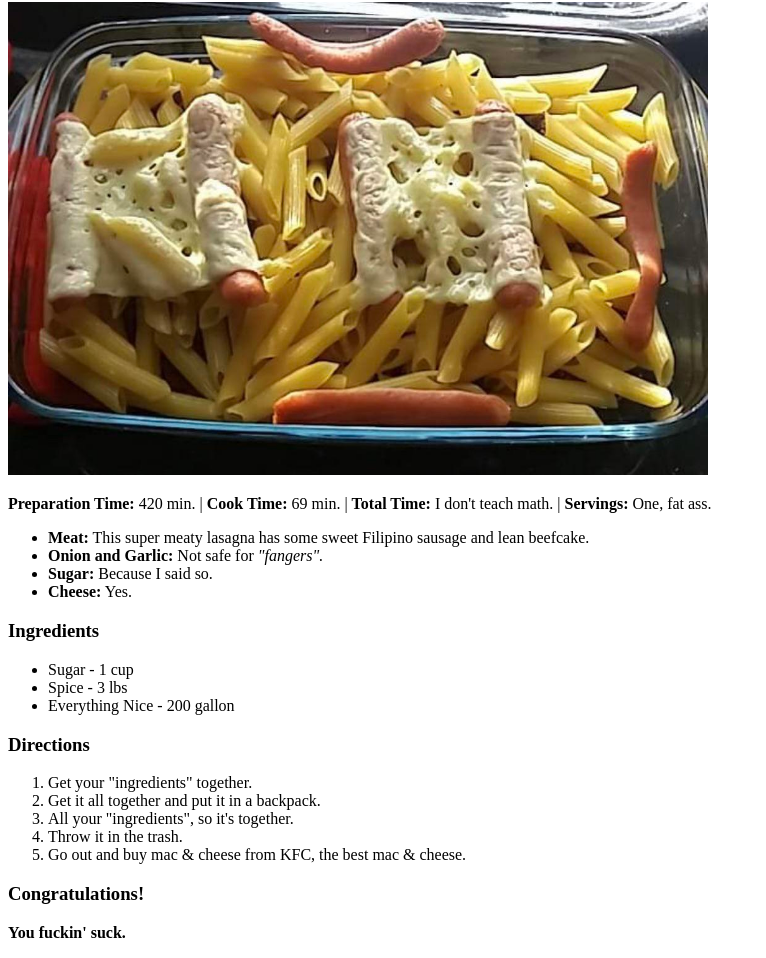
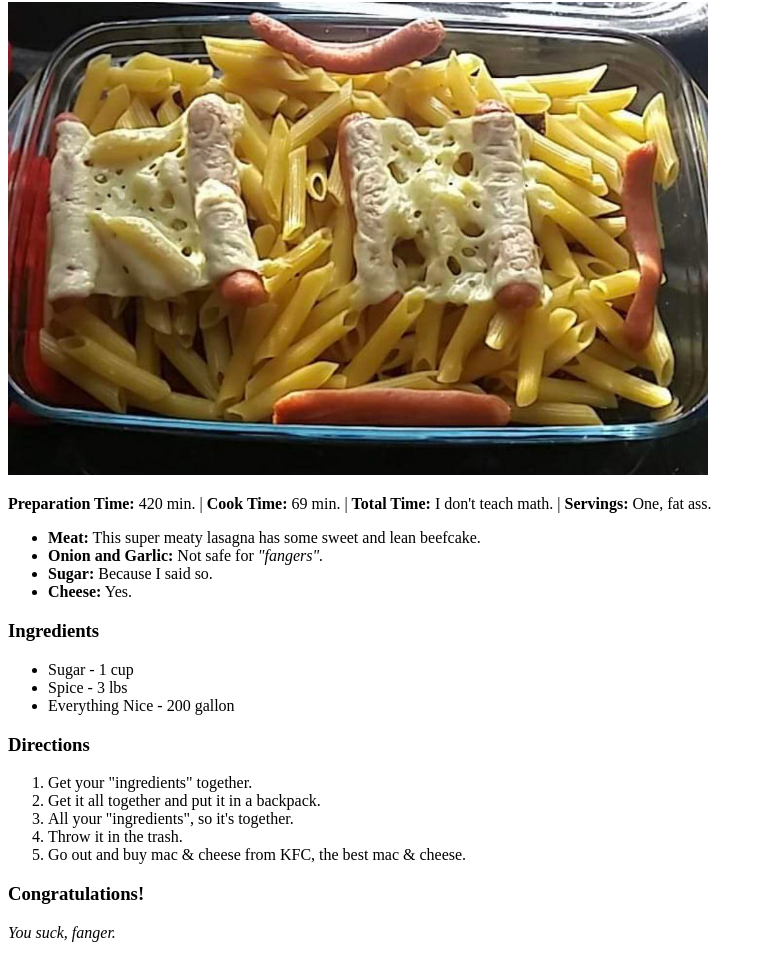
Before and after one commit to silveralcid/odin-recipes, a plain HTML site: page recipes/lasanga.html in a window 1280 px wide. Shown: the part 78-1036 px from the top of the page, without its empty margins (0-766 px from the left). Drawn offline with Linux system fonts and the light colour scheme.

Commit message:
Removed Unnecessary Files and Language
Removed unnecessary information.

```diff
--- a/recipes/lasanga.html
+++ b/recipes/lasanga.html
@@ -16,7 +16,7 @@
     </p>
     <p>
         <ul>
-            <li><b>Meat:</b> This super meaty lasagna has some sweet Filipino sausage and lean beefcake.</li>
+            <li><b>Meat:</b> This super meaty lasagna has some sweet and lean beefcake.</li>
             <li><b>Onion and Garlic:</b> Not safe for <i>"fangers".</i></li>
             <li><b>Sugar:</b> Because I said so.</li>
             <li><b>Cheese:</b> Yes.</li>
@@ -41,6 +41,6 @@
         </ol>
     </p>
     <h3>Congratulations!</h3>
-    <p><strong>You fuckin' suck.</strong></p>
+    <p><i>You suck, fanger.</i></p>
 </body>
 </html>
```
Also changed, not shown: 1 other file.
